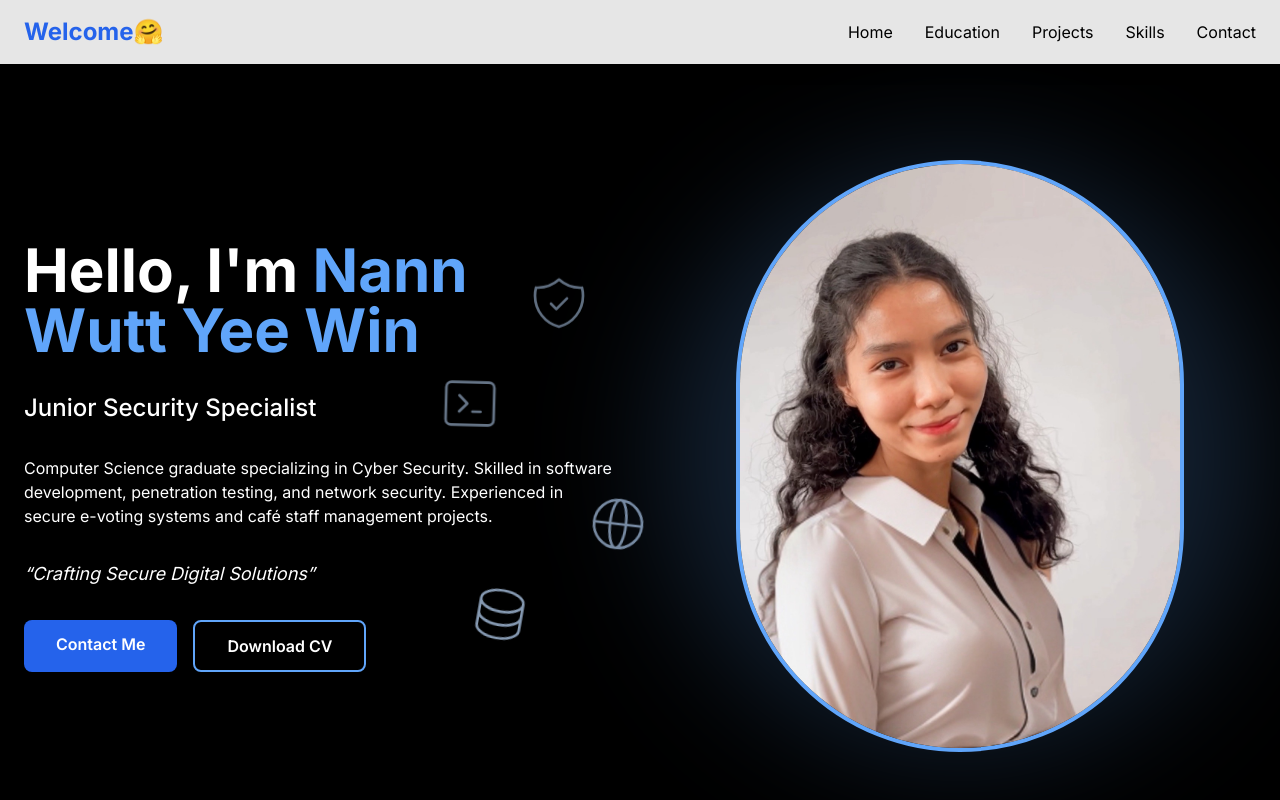
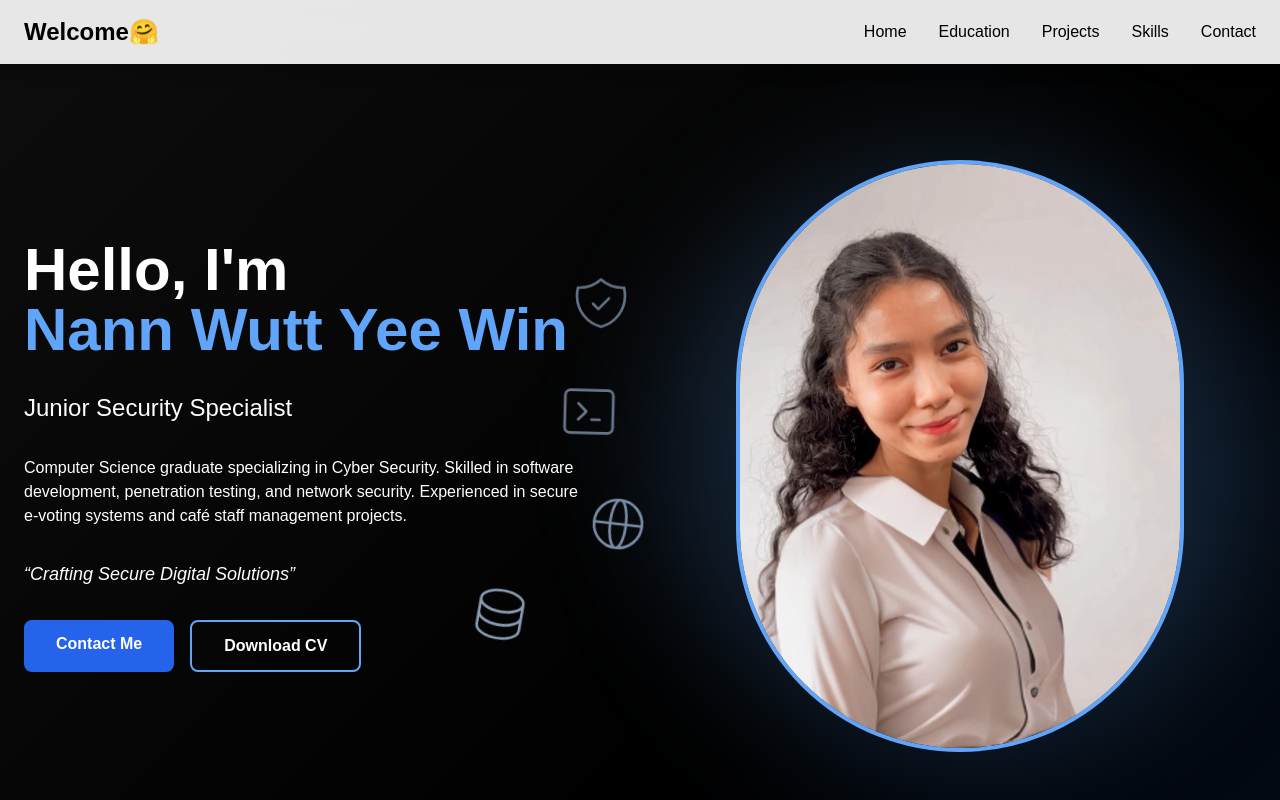
Before and after one commit to Bastet2002/Bastet2002.github.io, a plain HTML site: page index.html in a window 1280 px wide. Shown: the top 800 px of the page. Drawn offline with nearby package versions, Linux system fonts and the light colour scheme.

Commit message:
version 2

```diff
--- a/index.html
+++ b/index.html
@@ -10,21 +10,27 @@
     <link href="https://fonts.googleapis.com/css2?family=Inter:wght@300;400;500;600;700&display=swap" rel="stylesheet">
     <style>
       * {
-        font-family: 'Inter', sans-serif;
+        font-family: 'Nunito', sans-serif;
         scroll-behavior: smooth;
         }
 
         .gradient-bg {
-            background:#000000;
-            background-size: 400% 400%;
-            animation: gradient 7s ease infinite;
-        }
+          background: linear-gradient(135deg, #1a1a1a, #000000, #0e2a4f, #0d0d0d);
+          background-size: 400% 400%;
+          animation: gradient-motion 7s ease infinite;
+      }
 
-        @keyframes gradient {
-            0% { background-position: 0% 50%; }
-            50% { background-position: 100% 50%; }
-            100% { background-position: 0% 50%; }
-        }
+      @keyframes gradient-motion {
+          0% {
+              background-position: 0% 50%;
+          }
+          50% {
+              background-position: 100% 50%;
+          }
+          100% {
+              background-position: 0% 50%;
+          }
+      }
 
         .floating-particles {
             position: absolute;
@@ -115,7 +121,7 @@
     <header class="fixed w-full top-0 z-50 bg-white/90 backdrop-blur-lg shadow-lg">
       <div class="max-w-7xl mx-auto px-6 py-4">
           <nav class="flex justify-between items-center">
-              <div class="text-2xl font-bold text-blue-600">Welcome🤗</div>
+              <div class="text-2xl font-bold text-black-600">Welcome🤗</div>
 
               <!-- Mobile menu button -->
               <button
@@ -160,12 +166,12 @@
               <!-- Text and Animations -->
               <div class="space-y-8 text-white relative">
                   <h1 class="text-5xl md:text-6xl font-bold">
-                      Hello, I'm
+                      Hello, I'm <br/>
                       <span class="text-blue-400">Nann Wutt Yee Win</span>
                   </h1>
                   <p id="animated-title" class="text-2xl font-medium"></p>
                   <p>
-                      Computer Science graduate specializing in Cyber Security. Skilled in software development, penetration testing, and network security. Experienced in secure e-voting systems and café staff management projects.
+                      Computer Science graduate specializing in Cyber Security. Skilled in software development, penetration testing, and network security. Experienced in secure <br/>e-voting systems and café staff management projects.
                   </p>
                   <p class="italic text-lg">“Crafting Secure Digital Solutions”</p>
                   <div class="flex space-x-4">
@@ -177,12 +183,11 @@
                       </a>
                   </div>
                   <!-- Floating graphics -->
-                  <!-- Replace the existing floating-particles div in the hero section with these updated floating icons -->
-                  <div class="absolute inset-0 z-0 pointer-events-none">
+                  <div class="absolute inset-0 z-0 pointer-events-none hidden md:block">
                     <!-- Cybersecurity Icon -->
                     <svg xmlns="http://www.w3.org/2000/svg"
                         class="floating-tech-icon absolute w-16 h-16 text-blue-200 opacity-50"
-                        style="left: 85%; animation-delay: 0s;"
+                        style="left: 92%; animation-delay: 0s;"
                         fill="none" viewBox="0 0 24 24" stroke="currentColor">
                         <path stroke-linecap="round" stroke-linejoin="round" stroke-width="1"
                               d="M9 12l2 2 4-4m5.618-4.016A11.955 11.955 0 0112 2.944a11.955 11.955 0 01-8.618 3.04A12.02 12.02 0 003 9c0 5.591 3.824 10.29 9 11.622 5.176-1.332 9-6.03 9-11.622 0-1.042-.133-2.052-.382-3.016z" />
@@ -191,7 +196,7 @@
                     <!-- Programming Icon -->
                     <svg xmlns="http://www.w3.org/2000/svg"
                         class="floating-tech-icon absolute w-16 h-16 text-blue-200 opacity-50"
-                        style="top: 26%; left: 70%; animation-delay: 1s;"
+                        style="top: 28%; left: 90%; animation-delay: 1s;"
                         fill="none" viewBox="0 0 24 24" stroke="currentColor">
                         <path stroke-linecap="round" stroke-linejoin="round" stroke-width="1"
                               d="M8 9l3 3-3 3m5 0h3M5 20h14a2 2 0 002-2V6a2 2 0 00-2-2H5a2 2 0 00-2 2v12a2 2 0 002 2z" />
@@ -235,7 +240,7 @@
               <div class="card-hover bg-gray-50 rounded-xl overflow-hidden shadow-lg p-6 space-y-6">
                   <h3 class="text-2xl font-semibold mb-4 text-blue-600">University of Wollongong Australia 🎓🖥️</h3>
                   <p class="text-gray-600">Bachelor of Computer Science (Cyber Security)</p>
-                  <p class="text-gray-500">2022 - 2024 | CGPA: 3.68</p>
+                  <p class="text-gray-500">2022 - 2024 | CGPA: 3.68 | Graduated with Distinction</p>
               </div>
               <div class="card-hover bg-gray-50 rounded-xl overflow-hidden shadow-lg p-6 space-y-6">
                   <h3 class="text-2xl font-semibold mb-4 text-blue-600">Singapore Institute of Management 🎓🖥️</h3>
@@ -278,7 +283,7 @@
                     <div>
                         <h4 class="font-medium mb-2">System Demo</h4>
                         <video controls class="w-full rounded-lg shadow-md">
-                            <source src="Demo_video.MP4" type="video/mp4">
+                            <source src="Demo_video.mp4" type="video/mp4">
                         </video>
                     </div>
                 </div>
@@ -388,8 +393,8 @@
         <div class="flex justify-center space-x-6">
           <!-- LinkedIn -->
           <a href="https://www.linkedin.com/in/nann-wutt-yee-win/" target="_blank" class="text-blue-600 hover:text-blue-800">
-            <svg xmlns="http://www.w3.org/2000/svg" class="w-8 h-8" fill="currentColor" viewBox="0 0 24 24">
-              <path d="M16 8c1.326 0 2.598.482 3.536 1.414A5 5 0 0121 12.95v5.05h-4v-5.05a1 1 0 00-1.414-.707A1.995 1.995 0 0014 12v5.05h-4v-5.05c0-.627.252-1.26.707-1.707A1.995 1.995 0 0112 10c.551 0 1.05.214 1.414.586C13.768 10.768 14 11.367 14 12v5.05h2v-5.05a3 3 0 00-.879-2.121A2.996 2.996 0 0016 8zM8 7H4v12h4V7zm-2-5a2 2 0 100 4 2 2 0 000-4zM22 0H2C.898 0 0 .898 0 2v20c0 1.102.898 2 2 2h20c1.102 0 2-.898 2-2V2c0-1.102-.898-2-2-2z"></path>
+            <svg xmlns="http://www.w3.org/2000/svg" class="w-8 h-8" viewBox="0 0 24 24" fill="currentColor">
+              <path d="M22.23 0H1.77C.792 0 0 .774 0 1.73v20.54C0 23.226.792 24 1.77 24h20.46C23.208 24 24 23.226 24 22.27V1.73C24 .774 23.208 0 22.23 0zM7.12 20.452H3.64V9.04h3.48v11.412zM5.382 7.506c-1.118 0-1.982-.884-1.982-1.98 0-1.092.864-1.982 1.982-1.982s1.982.89 1.982 1.982c0 1.096-.864 1.98-1.982 1.98zm15.068 12.946h-3.478V14.92c0-1.321-.026-3.022-1.844-3.022-1.846 0-2.13 1.442-2.13 2.932v5.622h-3.476V9.04h3.338v1.556h.048c.464-.876 1.602-1.798 3.296-1.798 3.522 0 4.17 2.32 4.17 5.337v6.317z"/>
             </svg>
           </a>
           <!-- GitHub -->
```
